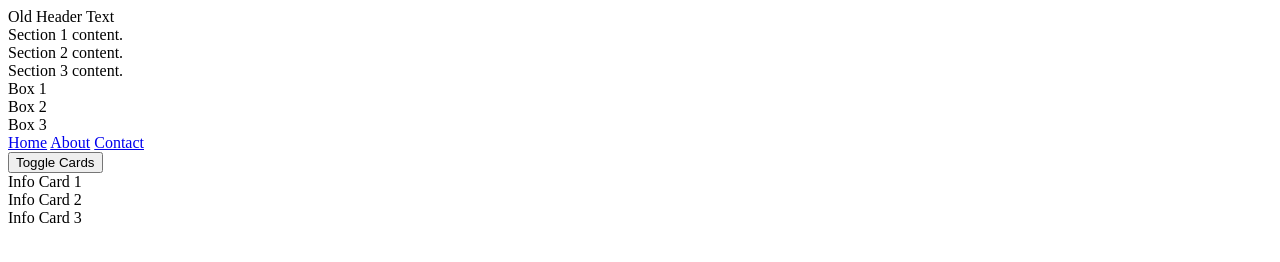
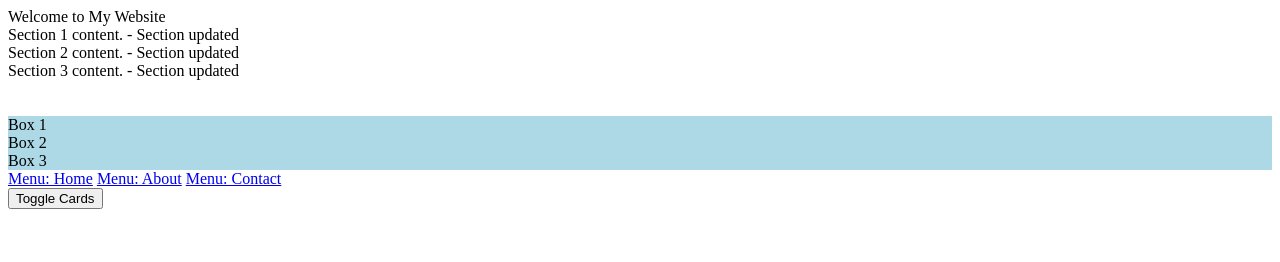
Before and after one commit to SheikhNegarSultana/DOM, a plain HTML site: page getElementById-getElementsByClass/index.html in a window 1280 px wide. Both pictures are taken after a click on the button "Toggle Cards". Drawn offline with Linux system fonts and the light colour scheme.

Commit message:
getElementById and getElementsByClass Task Solution

```diff
--- a/getElementById-getElementsByClass/index.html
+++ b/getElementById-getElementsByClass/index.html
@@ -11,6 +11,8 @@
     <div class="section">Section 1 content.</div>
     <div class="section">Section 2 content.</div>
     <div class="section">Section 3 content.</div>
+<br>
+<br>
 
     <section id="color-section">
         <div class="color-box">Box 1</div>
@@ -18,16 +20,19 @@
         <div class="color-box">Box 3</div>
     </section>
 
+
     <nav id="nav-bar">
         <a class="nav-item" href="#home">Home</a>
         <a class="nav-item" href="#about">About</a>
         <a class="nav-item" href="#contact">Contact</a>
     </nav>
 
+
     <button id="toggle-btn">Toggle Cards</button>
     <div class="info-card">Info Card 1</div>
     <div class="info-card">Info Card 2</div>
     <div class="info-card">Info Card 3</div>
 
+<script src="js.js"></script>
 </body>
 </html>
--- a/getElementById-getElementsByClass/js.js
+++ b/getElementById-getElementsByClass/js.js
@@ -0,0 +1,48 @@
+function headerAndSection(){
+    const header = document.getElementById('main-header');
+    const sections = document.getElementsByClassName('section');
+
+    header.innerText = "Welcome to My Website"
+
+    for( let section of sections){
+        section.innerText = section.innerText + " - Section updated"
+    }
+
+}
+headerAndSection();
+
+function box(){
+    const boxSection = document.getElementById('color-section');
+    const boxes = boxSection.getElementsByClassName('color-box');
+
+    for( let box of boxes){
+        box.style.backgroundColor = "lightblue";
+    }
+}
+box();
+
+function nav(){
+    const nav = document.getElementById('nav-bar');
+    const menus = nav.getElementsByClassName('nav-item');
+    for(let menu of menus){
+        menu.innerText = "Menu: " + menu.innerText;
+    }
+}
+nav();
+
+function toggle(){
+    const button = document.getElementById('toggle-btn');
+    const cards = document.getElementsByClassName('info-card');
+
+    button.addEventListener( 'click' , function(){
+        for( let card of cards){
+            if( card.style.display == 'none'){
+                card.style.display = 'block';
+            }
+            else{
+                card.style.display = 'none';
+                }
+        }
+    })
+}
+toggle();
```
Also changed, not shown: getElementById-getElementsByClass/Tasks.txt.
